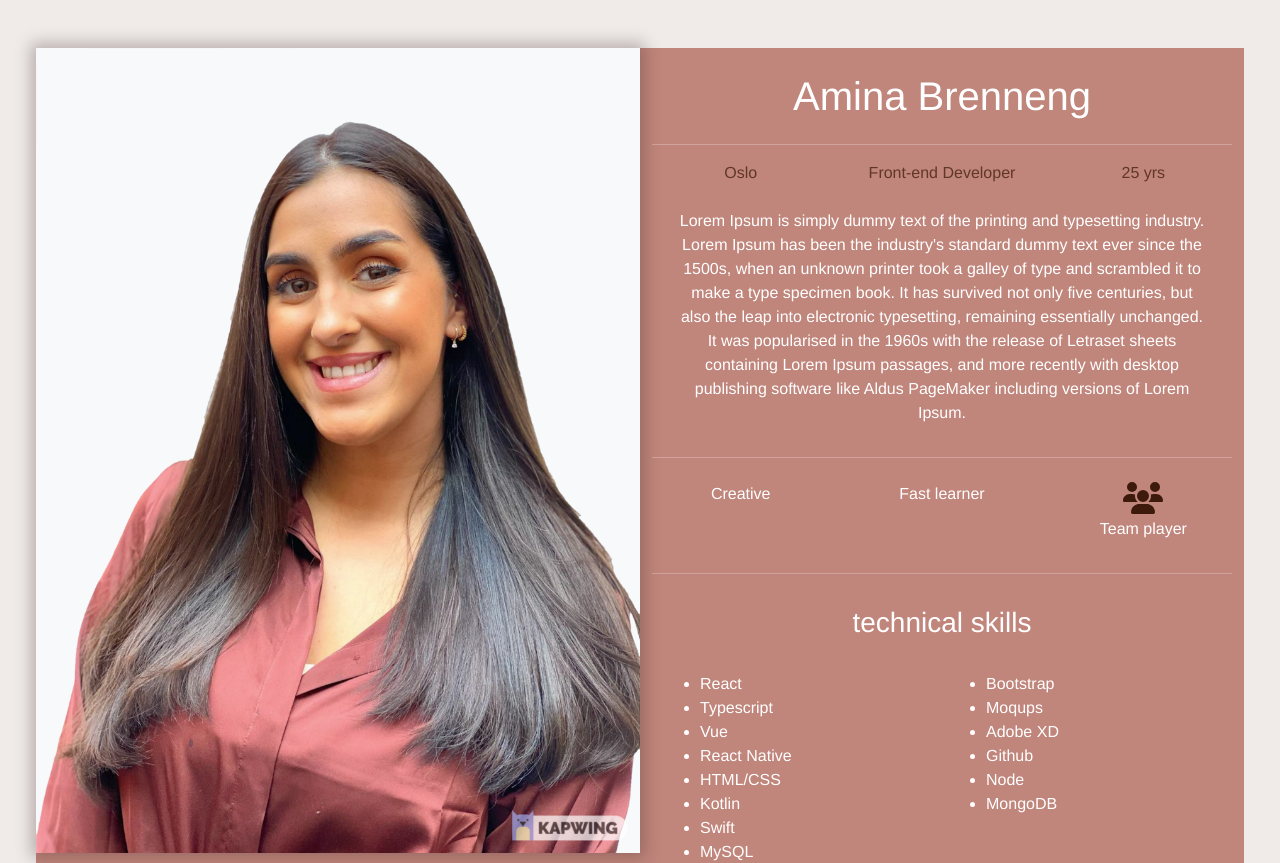
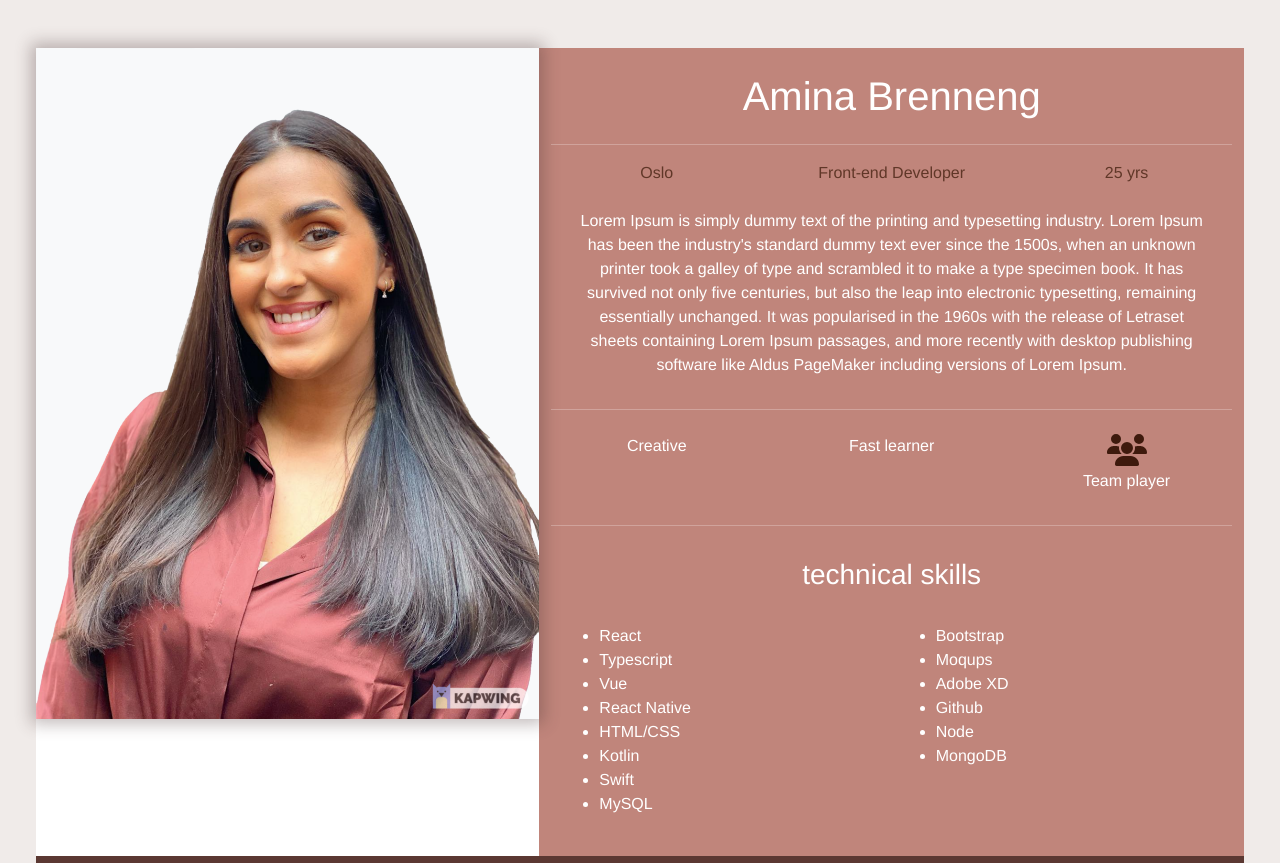
Before and after one commit to AminaBre/ProfilePage, a Vue app: page / in a window 1280 px wide. Shown: the top 863 px of the page. Built offline with nearby package versions, Linux system fonts and the light colour scheme.

Commit message:
working on responsiveness on photo

```diff
--- a/src/components/Index.vue
+++ b/src/components/Index.vue
@@ -1,10 +1,10 @@
 <template>
   <div class="main-container p-5">
     <div class="row">
-      <div class="col-sm-5 col-md-6 sidebar-container">
+      <div class="col-md-6 col-lg-5 sidebar-container">
         <Sidebar />
       </div>
-      <div class="col-sm-7 col-md-6 content-container">
+      <div class="col-md-6 col-lg-7 content-container">
         <AboutMe />
         <TechnicalSkills />
       </div>
@@ -53,7 +53,7 @@ export default {
   color: #fff;
 }
 .sidebar-container {
-  background-color: #c0857b;
+  background-color: #ffffff;
 }
 
 .contact-container {
```
